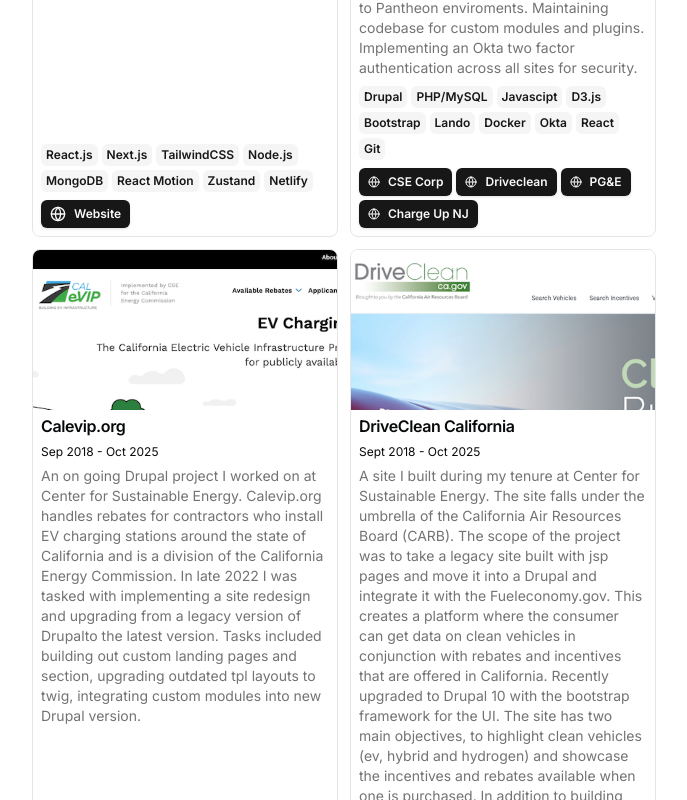
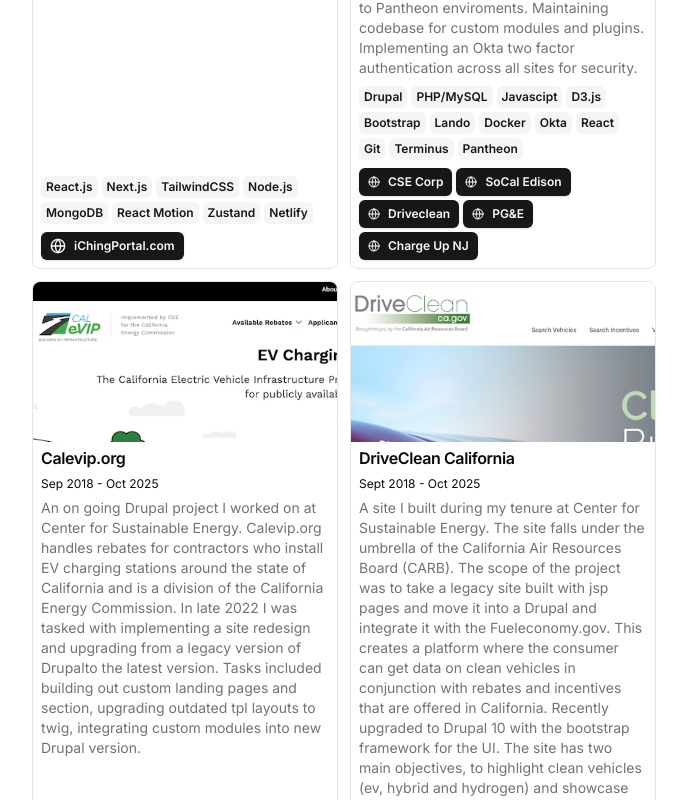
Before and after one commit to RichCostello/Portfolio-main, a Next.js app: page / in a window 1280 px wide. Shown: the part 1720-2520 px from the top of the page, without its empty margins (296-983 px from the left). Built offline with nearby package versions, Linux system fonts and the light colour scheme.

Commit message:
update to port

```diff
--- a/src/data/resume.tsx
+++ b/src/data/resume.tsx
@@ -98,7 +98,7 @@
       start: "September 2018",
       end: "Oct 2025",
       description:
-        "Worked on a platform development team that built websites and applications for state governments and public utilities handling electic vehicle rebates and EV charging infrastructure.  During my tenure our team won several RFP's and developed applications and websites for California, New Jersey, Oregon, Delaware Illinois and various public utilites.  Worked on websites for federal projects related to Solar for All program",
+        "Part of a platform development team that built websites and applications for state governments and public utilities handling electic vehicle rebates and EV charging infrastructure.  During my tenure our team won several RFP's and developed applications and websites for California, New Jersey, Oregon, Delaware Illinois and various public utilites.  Worked on websites for federal projects related to Solar for All program.",
     },
   ],
   education: [
@@ -111,7 +111,7 @@
   projects: [
     {
       title: "IchingPortal",
-      href: "https:ichingportal.com",
+      href: "https://ichingportal.com",
       dates: "Aug 2024 - Oct 2025",
       active: true,
       description:
@@ -128,7 +128,7 @@
       ],
       links: [
         {
-          type: "Website",
+          type: "iChingPortal.com",
           href: "https://IchingPortal.com",
           icon: <Icons.globe className="size-4" />,
         },
@@ -153,11 +153,18 @@
         "Okta",
         "React",
         "Git",
+        "Terminus",
+        "Pantheon",
       ],
       links: [
         {
           type: "CSE Corp",
           href: "https://Energycenter.org/",
+          icon: <Icons.globe className="size-3" />,
+        },
+        {
+          type: "SoCal Edison",
+          href: "https://evhome.sce.com/",
           icon: <Icons.globe className="size-3" />,
         },
         {
@@ -194,6 +201,8 @@
         "Lando",
         "Docker",
         "Okta",
+        "Terminus",
+        "Pantheon",
       ],
       links: [
         {
@@ -220,6 +229,8 @@
         "Lando",
         "Docker",
         "Okta",
+        "Terminus",
+        "Pantheon",
       ],
       links: [
         {
```
